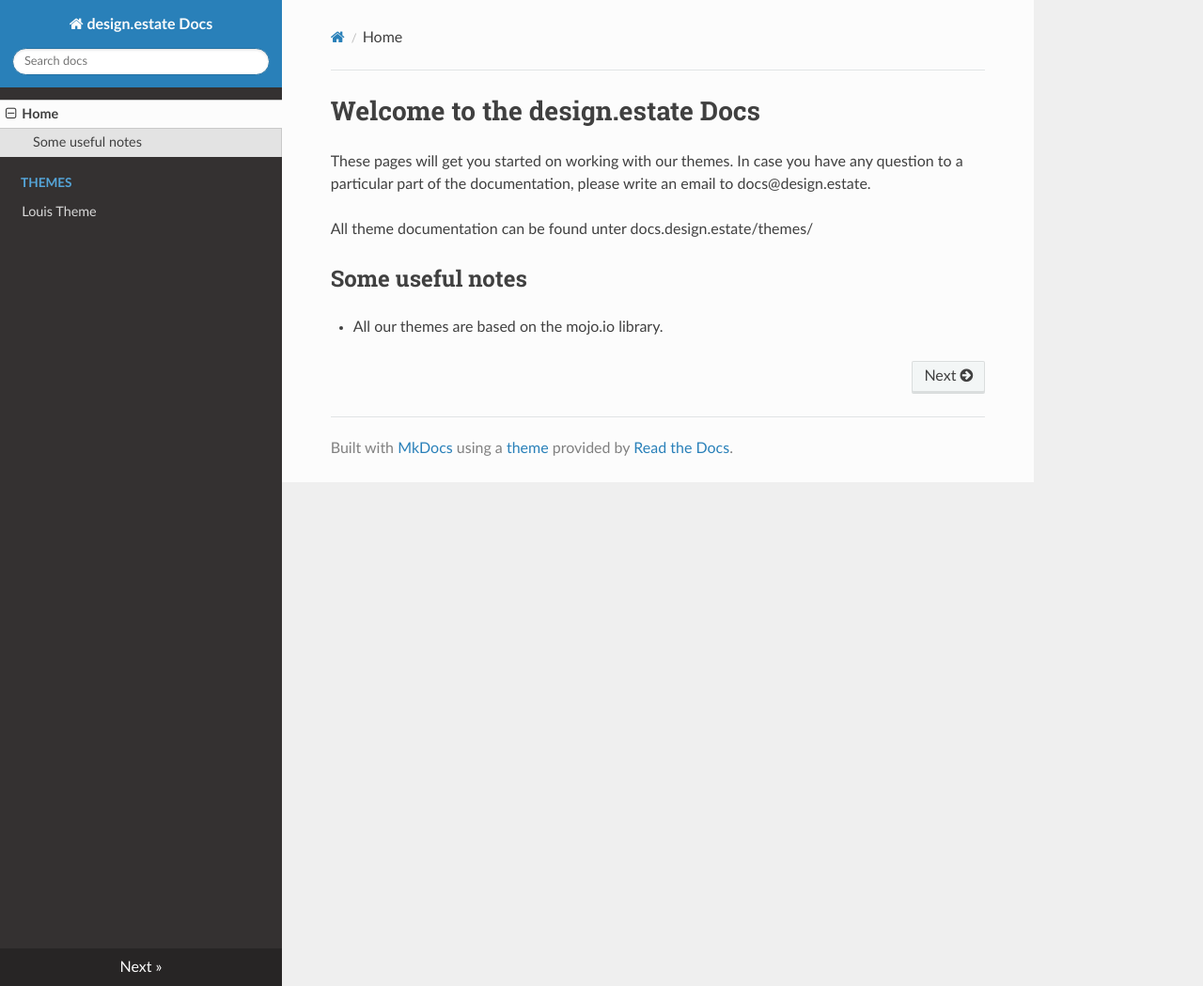
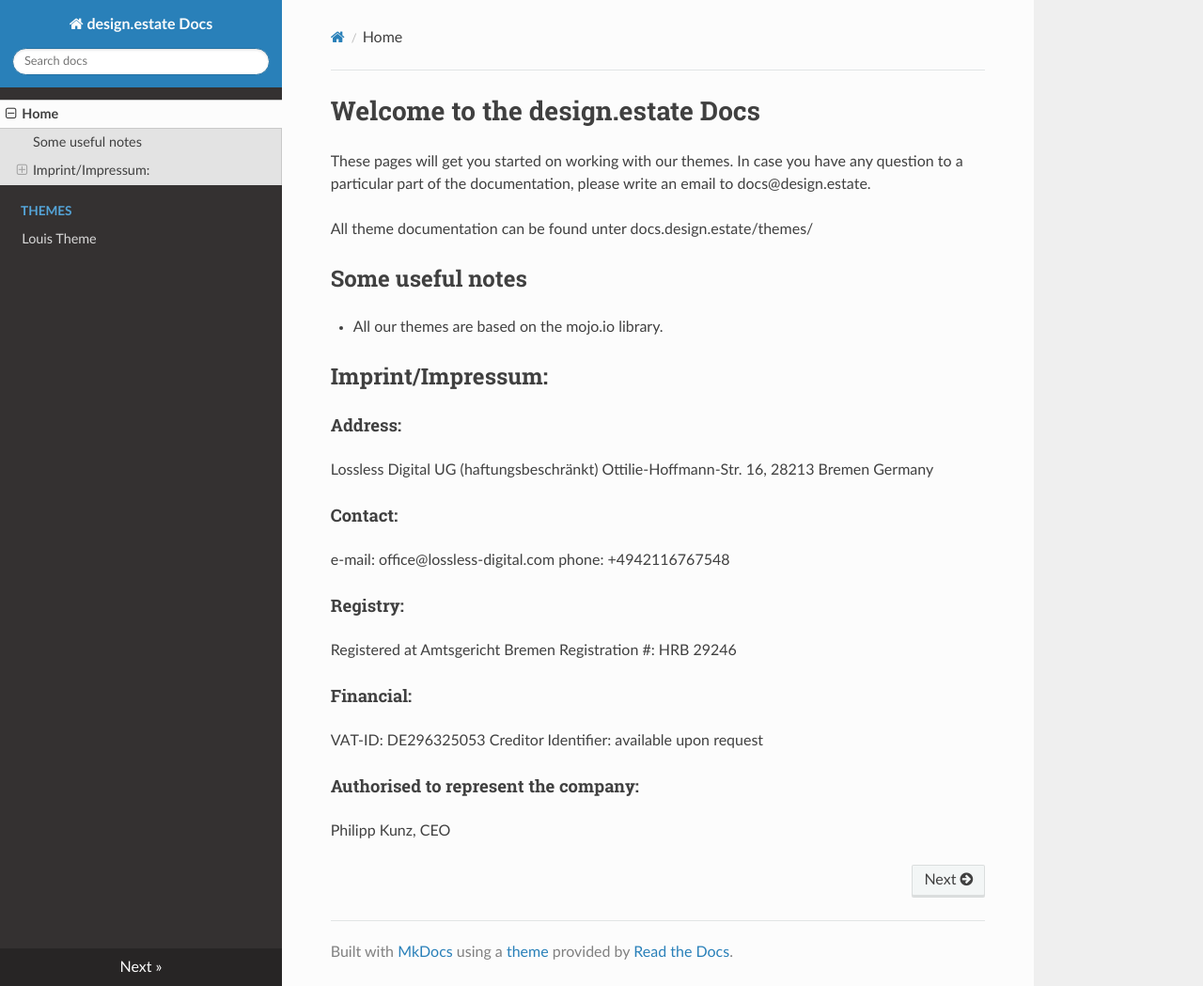
Before and after one commit to designestate/designestate-docs, an MkDocs documentation site: the page built from docs/index.md, in a window 1280 px wide and 1049 px high. Shown: the whole window at 94% size. Built offline with MkDocs 1.6.1, drawn with Linux system fonts in a browser that asks for light colours; nearby versions of some CDN libraries; old or Windows-style settings are respelled for this version of MkDocs.

Commit message:
before merge with master

```diff
--- a/docs/index.md
+++ b/docs/index.md
@@ -8,3 +8,27 @@
 ## Some useful notes
 
 * All our themes are based on the mojo.io library.
+
+
+
+## Imprint/Impressum:
+
+#### Address:
+Lossless Digital UG (haftungsbeschränkt)
+  Ottilie-Hoffmann-Str. 16, 28213 Bremen
+  Germany
+
+#### Contact:
+e-mail: office@lossless-digital.com
+phone: +4942116767548
+
+#### Registry:
+Registered at Amtsgericht Bremen
+Registration #: HRB 29246
+
+#### Financial:
+VAT-ID: DE296325053
+Creditor Identifier: available upon request
+
+#### Authorised to represent the company:
+Philipp Kunz, CEO
```
Also changed, not shown: site/index.html, site/mkdocs/search_index.json, site/sitemap.xml, 2 other files.
